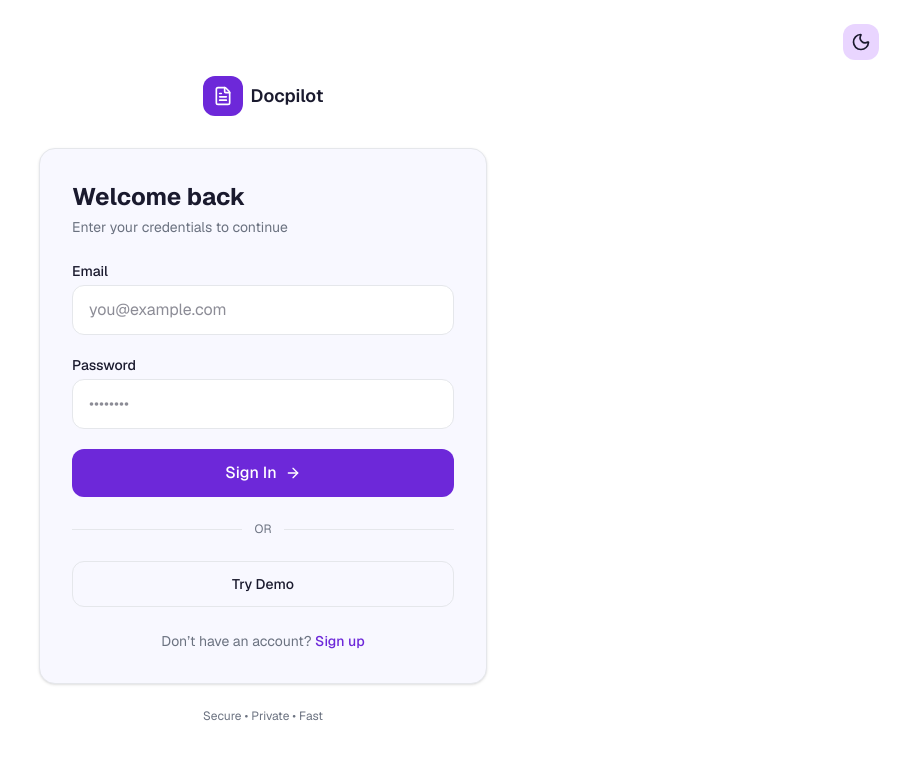
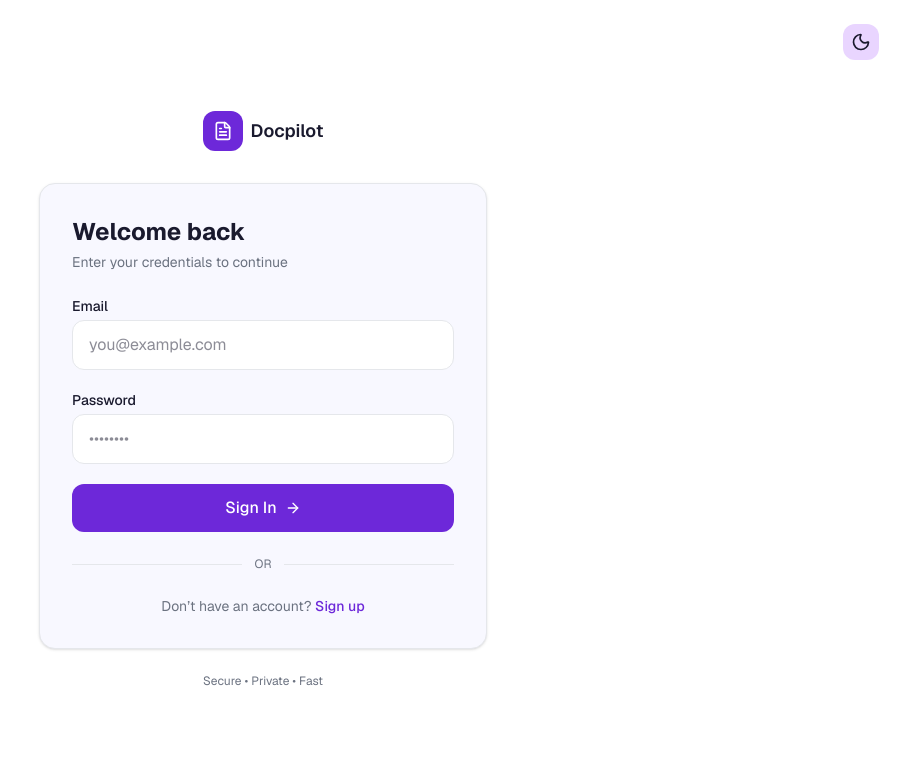
Before and after one commit to UdayVara/Docpilot-fe, a Next.js app: page /login in a window 1280 px wide. Shown: the top 760 px of the page, without its empty margins (377-1280 px from the left). Built offline with nearby package versions, Linux system fonts and the light colour scheme.

Commit message:
added type safe ignore

```diff
--- a/app/(auth)/login/page.tsx
+++ b/app/(auth)/login/page.tsx
@@ -102,19 +102,6 @@ export default function LoginPage() {
               <div className="flex-1 h-px bg-border" />
             </div>
 
-            {/* Demo */}
-            <button
-              onClick={() => {
-                localStorage.setItem(
-                  "user",
-                  JSON.stringify({ email: "demo@example.com" })
-                );
-                router.push("/chat");
-              }}
-              className="w-full border border-border py-3 rounded-lg hover:bg-muted transition text-sm font-medium"
-            >
-              Try Demo
-            </button>
 
             {/* Signup */}
             <p className="text-center text-sm text-muted-foreground mt-6">
--- a/app/page.tsx
+++ b/app/page.tsx
@@ -18,10 +18,7 @@ import { ThemeToggle } from "@/components/theme-toggle";
 export default function Home() {
   const router = useRouter();
 
-  useEffect(() => {
-    const user = localStorage.getItem("user");
-    if (user) router.push("/chat");
-  }, [router]);
+
 
   return (
     <div className="min-h-screen bg-background text-foreground flex flex-col">
--- a/eslint.config.mjs
+++ b/eslint.config.mjs
@@ -5,9 +5,14 @@ import nextTs from "eslint-config-next/typescript";
 const eslintConfig = defineConfig([
   ...nextVitals,
   ...nextTs,
-  // Override default ignores of eslint-config-next.
+
+  {
+    rules: {
+      "@typescript-eslint/no-explicit-any": "off",
+    },
+  },
+
   globalIgnores([
-    // Default ignores of eslint-config-next:
     ".next/**",
     "out/**",
     "build/**",
```
